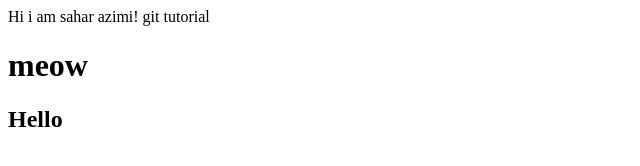
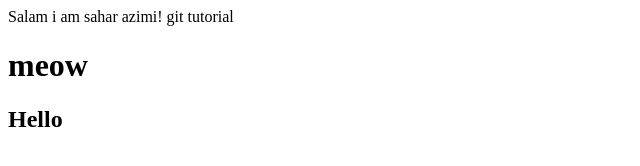
Before and after one commit to saharazimi619/nlp-repo, a plain HTML site: page index.html in a window 1280 px wide. Shown: the full height of the page, 0-640 px from the left. Drawn offline with Linux system fonts and the light colour scheme.

Commit message:
change Hi to Salam

```diff
--- a/index.html
+++ b/index.html
@@ -6,7 +6,7 @@
     <title>Document</title>
 </head>
 <body>
-    Hi i am sahar azimi!
+    Salam i am sahar azimi!
     git tutorial
 
     <h1>meow</h1>
```
